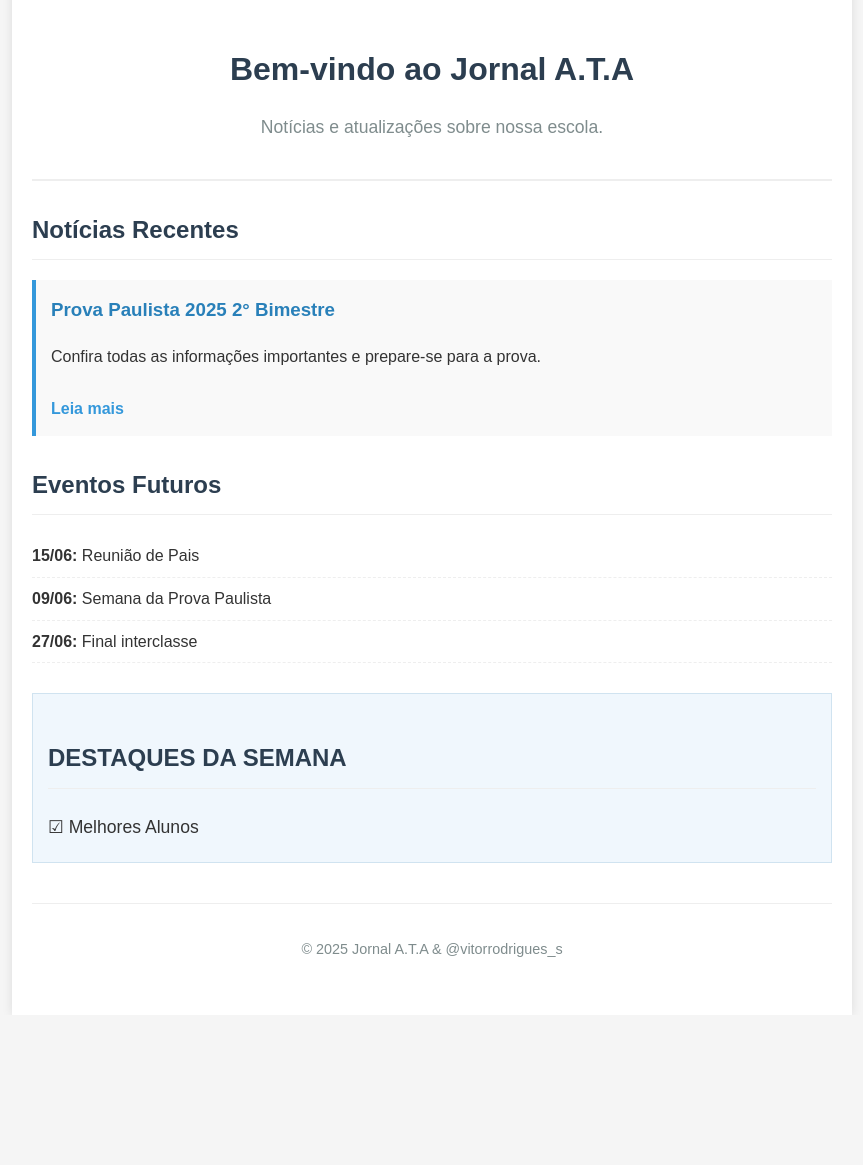
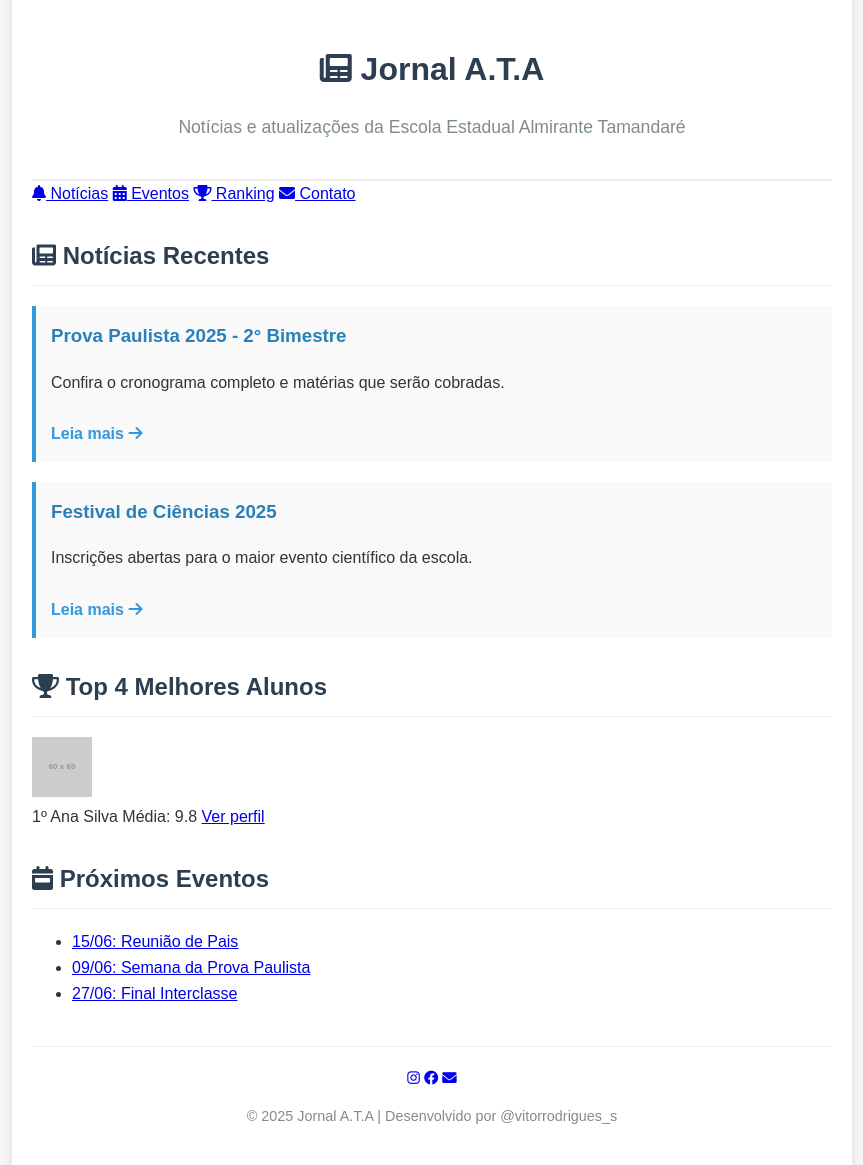
Before and after one commit to vitor2008s969/Jornal-A.T.A, a plain HTML site: page index.html in a window 1280 px wide. Shown: the part 17-1182 px from the top of the page, without its empty margins (208-1071 px from the left). Before the commit the page ends 1032 px from the top, so only its background shows below. Drawn offline with Linux system fonts and the light colour scheme; placeholder pictures from the web are drawn by us.

Commit message:
Update index.html

```diff
--- a/index.html
+++ b/index.html
@@ -4,45 +4,82 @@
     <meta charset="UTF-8">
     <meta name="viewport" content="width=device-width, initial-scale=1.0">
     <title>Jornal A.T.A</title>
+    <link rel="stylesheet" href="https://cdnjs.cloudflare.com/ajax/libs/font-awesome/6.0.0/css/all.min.css">
+    <link href="https://fonts.googleapis.com/css2?family=Poppins:wght@400;600;700&display=swap" rel="stylesheet">
     <link rel="stylesheet" href="style.css">
 </head>
 <body>
     <div class="container">
+        <!-- Cabeçalho -->
         <header>
-            <h1>Bem-vindo ao Jornal A.T.A</h1>
-            <p>Notícias e atualizações sobre nossa escola.</p>
+            <h1><i class="fas fa-newspaper"></i> Jornal A.T.A</h1>
+            <p>Notícias e atualizações da Escola Estadual Almirante Tamandaré</p>
         </header>
 
+        <!-- Menu de Navegação -->
+        <nav>
+            <a href="#noticias"><i class="fas fa-bell"></i> Notícias</a>
+            <a href="#eventos"><i class="fas fa-calendar-alt"></i> Eventos</a>
+            <a href="#ranking"><i class="fas fa-trophy"></i> Ranking</a>
+            <a href="contato.html"><i class="fas fa-envelope"></i> Contato</a>
+        </nav>
+
+        <!-- Conteúdo Principal -->
         <main>
-            <section class="news-section">
-                <h2>Notícias Recentes</h2>
+            <!-- Seção de Notícias -->
+            <section id="noticias" class="news-section">
+                <h2><i class="fas fa-newspaper"></i> Notícias Recentes</h2>
+
                 <article class="news-item">
-                    <h3>Prova Paulista 2025 2° Bimestre</h3>
-                    <p>Confira todas as informações importantes e prepare-se para a prova.</p>
-                    <a href="#" class="read-more">Leia mais</a>
+                    <h3>Prova Paulista 2025 - 2° Bimestre</h3>
+                    <p>Confira o cronograma completo e matérias que serão cobradas.</p>
+                    <a href="prova-paulista.html" class="read-more">Leia mais <i class="fas fa-arrow-right"></i></a>
+                </article>
+
+                <article class="news-item">
+                    <h3>Festival de Ciências 2025</h3>
+                    <p>Inscrições abertas para o maior evento científico da escola.</p>
+                    <a href="ciencias.html" class="read-more">Leia mais <i class="fas fa-arrow-right"></i></a>
                 </article>
             </section>
 
-            <section class="events-section">
-                <h2>Eventos Futuros</h2>
-                <ul class="events-list">
-                    <li><strong>15/06:</strong> Reunião de Pais</li>
-                    <li><strong>09/06:</strong> Semana da Prova Paulista</li>
-                    <li><strong>27/06:</strong> Final interclasse</li>
-                </ul>
+            <!-- Seção de Ranking -->
+            <section id="ranking" class="ranking-section">
+                <h2><i class="fas fa-trophy"></i> Top 4 Melhores Alunos</h2>
+                <div class="ranking-grid">
+                    <div class="aluno">
+                        <img src="https://via.placeholder.com/60" alt="Ana Silva" class="foto-aluno">
+                        <div class="aluno-info">
+                            <span class="posicao">1º</span>
+                            <span class="nome">Ana Silva</span>
+                            <span class="nota">Média: 9.8</span>
+                            <a href="perfil-ana.html" class="perfil-link">Ver perfil</a>
+                        </div>
+                    </div>
+                    <!-- Repita para os outros 3 alunos -->
+                </div>
             </section>
 
-            <section class="highlights-section">
-                <h2>DESTAQUES DA SEMANA</h2>
-                <div class="checkbox-item">
-                    <span>☑</span> Melhores Alunos
-                </div>
+            <!-- Seção de Eventos -->
+            <section id="eventos" class="events-section">
+                <h2><i class="fas fa-calendar-week"></i> Próximos Eventos</h2>
+                <ul>
+                    <li><a href="reuniao-pais.html">15/06: Reunião de Pais</a></li>
+                    <li><a href="prova-paulista.html">09/06: Semana da Prova Paulista</a></li>
+                    <li><a href="interclasse.html">27/06: Final Interclasse</a></li>
+                </ul>
             </section>
         </main>
 
+        <!-- Rodapé -->
         <footer>
-            <p>© 2025 Jornal A.T.A & @vitorrodrigues_s</p>
+            <div class="social-links">
+                <a href="https://instagram.com/jornalata" target="_blank"><i class="fab fa-instagram"></i></a>
+                <a href="https://facebook.com/jornalata" target="_blank"><i class="fab fa-facebook"></i></a>
+                <a href="mailto:jornalata@escola.com"><i class="fas fa-envelope"></i></a>
+            </div>
+            <p>© 2025 Jornal A.T.A | Desenvolvido por @vitorrodrigues_s</p>
         </footer>
     </div>
 </body>
-</html>
+                        </html>
```
